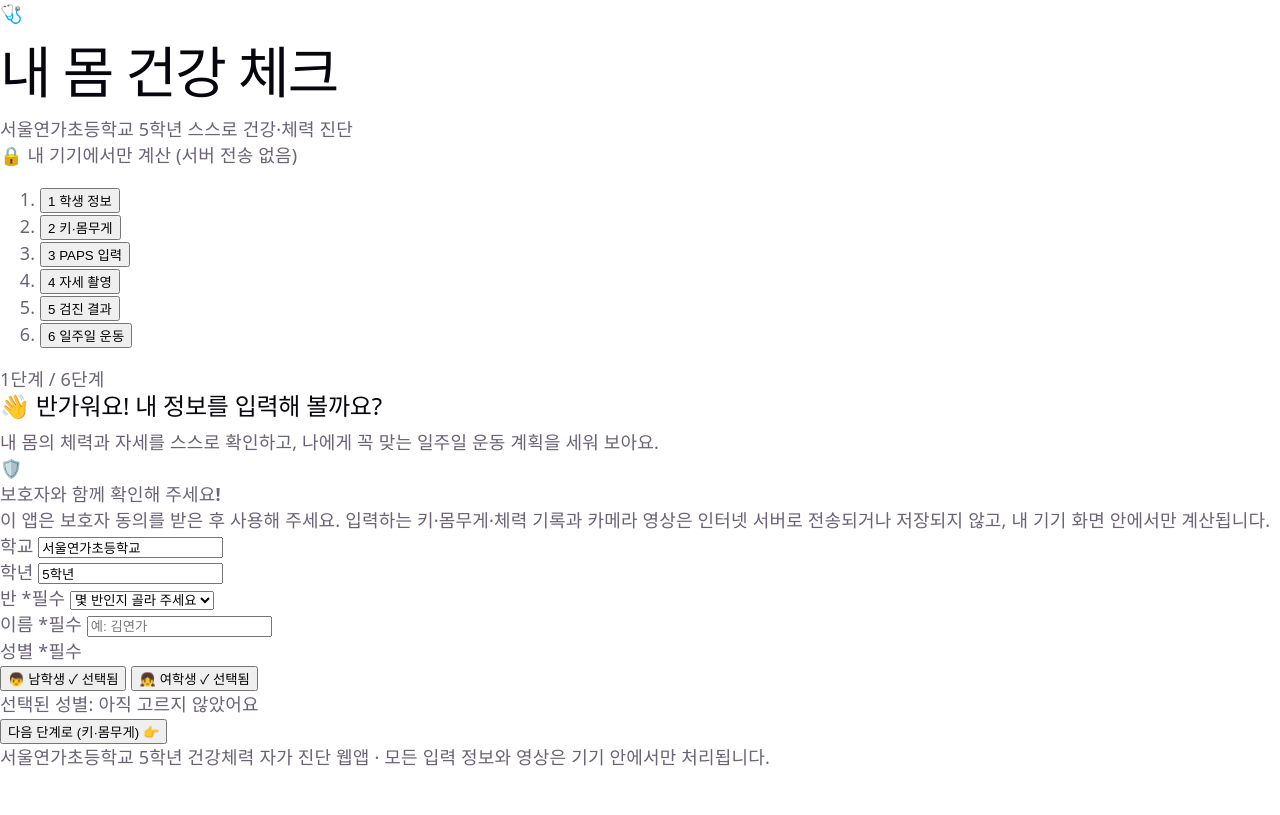
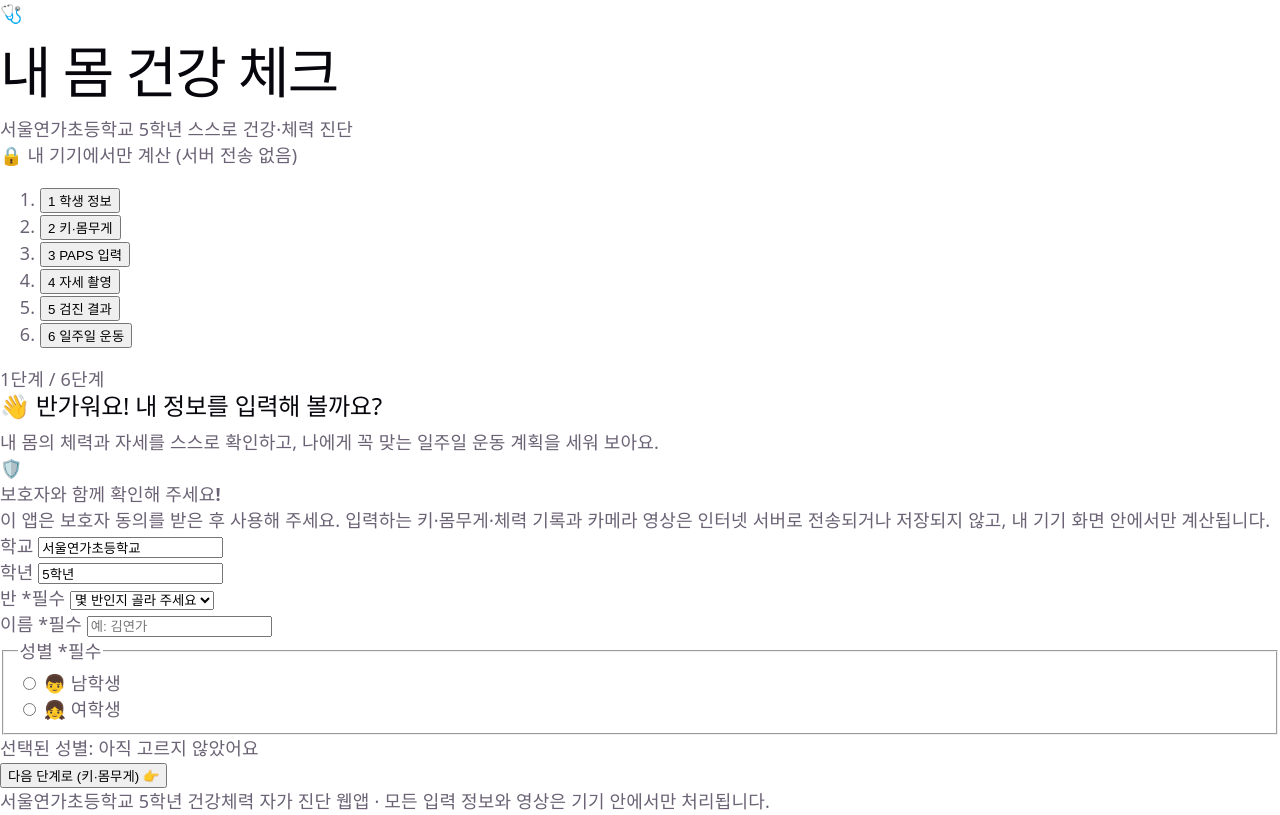
Before and after one commit to hyunjini9810-svg/final, a React (Vite) app: page / in a window 1280 px wide. Built offline with nearby package versions, Linux system fonts and the light colour scheme.

Commit message:
5차 피드백

```diff
--- a/app.js
+++ b/app.js
@@ -411,7 +411,9 @@
       item.classList.toggle("is-done", s < stepNum);
     });
 
-    if (stepNum === 2) {
+    if (stepNum === 1) {
+      restoreStep1GenderState();
+    } else if (stepNum === 2) {
       updateStepStudentBadges();
     } else if (stepNum === 3) {
       updateStepStudentBadges();
@@ -476,59 +478,64 @@
     }
   }
 
+  function syncGenderStatusUI(genderValue) {
+    const genderStatus = $("gender-status");
+    if (!genderStatus) return;
+    if (genderValue === "남") {
+      genderStatus.textContent = "선택된 성별: 남학생";
+      genderStatus.classList.add("is-chosen");
+    } else if (genderValue === "여") {
+      genderStatus.textContent = "선택된 성별: 여학생";
+      genderStatus.classList.add("is-chosen");
+    } else {
+      genderStatus.textContent = "선택된 성별: 아직 고르지 않았어요";
+      genderStatus.classList.remove("is-chosen");
+    }
+  }
+
+  function restoreStep1GenderState() {
+    const maleRadio = $("gender-male");
+    const femaleRadio = $("gender-female");
+    if (!maleRadio || !femaleRadio) return;
+    maleRadio.checked = state.student.gender === "남";
+    femaleRadio.checked = state.student.gender === "여";
+    syncGenderStatusUI(state.student.gender);
+  }
+
   function bindStep1Events() {
     const form = $("form-step-1");
     const classSelect = $("input-class");
     const nameInput = $("input-name");
-    const genderGroup = $("gender-buttons");
-    const maleBtn = $("btn-gender-male");
-    const femaleBtn = $("btn-gender-female");
-    const genderStatus = $("gender-selected-status");
+    const maleRadio = $("gender-male");
+    const femaleRadio = $("gender-female");
+    const genderStatus = $("gender-status");
+    const nextBtn = $("btn-step1-next");
+
+    if (!classSelect || !nameInput || !maleRadio || !femaleRadio || !genderStatus || !nextBtn) {
+      console.error("[1단계 초기화 오류] 필수 입력 요소를 찾지 못했습니다.", {
+        classSelect: Boolean(classSelect),
+        nameInput: Boolean(nameInput),
+        maleRadio: Boolean(maleRadio),
+        femaleRadio: Boolean(femaleRadio),
+        genderStatus: Boolean(genderStatus),
+        nextBtn: Boolean(nextBtn),
+      });
+      return;
+    }
 
     if (form) {
       form.addEventListener("submit", (e) => e.preventDefault());
     }
 
-    const selectGender = (g) => {
-      state.student.gender = g;
-      const isMale = g === "남";
-      const isFemale = g === "여";
-      maleBtn.classList.toggle("is-selected", isMale);
-      maleBtn.classList.toggle("is-unselected", isFemale);
-      femaleBtn.classList.toggle("is-selected", isFemale);
-      femaleBtn.classList.toggle("is-unselected", isMale);
-      maleBtn.setAttribute("aria-checked", isMale ? "true" : "false");
-      femaleBtn.setAttribute("aria-checked", isFemale ? "true" : "false");
-
-      if (genderStatus) {
-        genderStatus.textContent = isMale
-          ? "✅ 선택된 성별: 👦 남학생 (선택됨)"
-          : "✅ 선택된 성별: 👧 여학생 (선택됨)";
-        genderStatus.classList.add("is-chosen");
-      }
-
-      setFieldError("err-gender", null, "");
-      hideBanner($("step1-error"));
-    };
-
-    // 이벤트 위임으로 마우스 클릭 / 모바일 터치 모두 확실하게 처리
-    genderGroup.addEventListener("click", (e) => {
-      const btn = e.target.closest(".choice-btn[data-gender]");
-      if (!btn) return;
-      selectGender(btn.dataset.gender);
-    });
-
-    // 키보드 좌우 화살표 및 Enter/Space 지원 (라디오 그룹 접근성)
-    genderGroup.addEventListener("keydown", (e) => {
-      if (e.key === "ArrowLeft" || e.key === "ArrowUp") {
-        e.preventDefault();
-        selectGender("남");
-        maleBtn.focus();
-      } else if (e.key === "ArrowRight" || e.key === "ArrowDown") {
-        e.preventDefault();
-        selectGender("여");
-        femaleBtn.focus();
-      }
+    // 기본 라디오(change) 이벤트로 성별 상태 저장 및 문구 갱신
+    [maleRadio, femaleRadio].forEach((radio) => {
+      radio.addEventListener("change", () => {
+        if (!radio.checked) return;
+        state.student.gender = radio.value;
+        syncGenderStatusUI(radio.value);
+        setFieldError("err-gender", null, "");
+        hideBanner($("step1-error"));
+      });
     });
 
     classSelect.addEventListener("change", () => {
@@ -548,10 +555,11 @@
       }
     });
 
-    $("btn-step1-next").addEventListener("click", () => {
+    nextBtn.addEventListener("click", () => {
       const classNum = classSelect.value.trim();
       const name = nameInput.value.trim();
-      const gender = state.student.gender;
+      const checkedRadio = document.querySelector('input[name="gender"]:checked');
+      const gender = checkedRadio ? checkedRadio.value : state.student.gender;
 
       let firstInvalidEl = null;
 
@@ -571,7 +579,7 @@
 
       if (!gender) {
         setFieldError("err-gender", null, "성별을 선택해 주세요");
-        if (!firstInvalidEl) firstInvalidEl = maleBtn;
+        if (!firstInvalidEl) firstInvalidEl = maleRadio;
       } else {
         setFieldError("err-gender", null, "");
       }
@@ -584,6 +592,7 @@
 
       state.student.classNum = classNum;
       state.student.name = name;
+      state.student.gender = gender;
       hideBanner($("step1-error"));
 
       // 성별이 바뀐 뒤 재계산이 필요할 수 있으므로 BMI가 있으면 재판정
--- a/index.html
+++ b/index.html
@@ -11,7 +11,7 @@
       href="https://fonts.googleapis.com/css2?family=Jua&family=Noto+Sans+KR:wght@400;500;700;800&display=swap"
       rel="stylesheet"
     />
-    <link rel="stylesheet" href="style.css?v=4" />
+    <link rel="stylesheet" href="style.css?v=5" />
   </head>
   <body>
     <div class="app-shell">
@@ -162,38 +162,36 @@
                 <p id="err-name" class="field-error" role="alert" hidden></p>
               </div>
 
-              <!-- 성별 선택 버튼 -->
+              <!-- 성별 선택 (HTML 기본 라디오 버튼) -->
               <div class="field-group field-full">
-                <span class="field-label">성별 <span class="required-dot">*필수</span></span>
-                <div class="gender-buttons" id="gender-buttons" role="radiogroup" aria-label="성별 선택">
-                  <button
-                    type="button"
-                    class="choice-btn"
-                    id="btn-gender-male"
-                    data-gender="남"
-                    role="radio"
-                    aria-checked="false"
-                  >
-                    <span class="choice-emoji" aria-hidden="true">👦</span>
-                    <span>남학생</span>
-                    <span class="choice-check" aria-hidden="true">✓ 선택됨</span>
-                  </button>
-                  <button
-                    type="button"
-                    class="choice-btn"
-                    id="btn-gender-female"
-                    data-gender="여"
-                    role="radio"
-                    aria-checked="false"
-                  >
-                    <span class="choice-emoji" aria-hidden="true">👧</span>
-                    <span>여학생</span>
-                    <span class="choice-check" aria-hidden="true">✓ 선택됨</span>
-                  </button>
-                </div>
-                <p id="gender-selected-status" class="gender-status-pill">
-                  선택된 성별: 아직 고르지 않았어요
-                </p>
+                <fieldset class="gender-group" id="gender-group">
+                  <legend class="field-label">성별 <span class="required-dot">*필수</span></legend>
+
+                  <div class="gender-options">
+                    <div class="gender-option">
+                      <input
+                        type="radio"
+                        id="gender-male"
+                        name="gender"
+                        value="남"
+                        class="gender-input"
+                      />
+                      <label for="gender-male" class="gender-btn">👦 남학생</label>
+                    </div>
+
+                    <div class="gender-option">
+                      <input
+                        type="radio"
+                        id="gender-female"
+                        name="gender"
+                        value="여"
+                        class="gender-input"
+                      />
+                      <label for="gender-female" class="gender-btn">👧 여학생</label>
+                    </div>
+                  </div>
+                </fieldset>
+                <span id="gender-status" class="gender-status-pill">선택된 성별: 아직 고르지 않았어요</span>
                 <p id="err-gender" class="field-error" role="alert" hidden></p>
               </div>
             </form>
@@ -603,8 +601,8 @@
     </div>
 
     <!-- 기준표 데이터 파일 (선생님께서 이 파일을 수정하여 기준 변경 가능) -->
-    <script src="standards.js?v=4"></script>
+    <script src="standards.js?v=5"></script>
     <!-- 메인 앱 로직 -->
-    <script src="app.js?v=4"></script>
+    <script src="app.js?v=5"></script>
   </body>
 </html>
--- a/style.css
+++ b/style.css
@@ -347,15 +347,42 @@ body {
   pointer-events: none;
 }
 
-.gender-buttons {
+.gender-group {
+  border: none;
+  padding: 0;
+  margin: 0;
+  min-width: 0;
+}
+
+.gender-group legend {
+  padding: 0;
+  margin-bottom: 8px;
+}
+
+.gender-options {
   display: grid;
   grid-template-columns: repeat(2, minmax(0, 1fr));
   gap: 14px;
 }
 
-.choice-btn {
+.gender-option {
   position: relative;
-  z-index: 1;
+}
+
+/* 라디오 input은 시각적으로만 숨기고 label 영역 안에 두어 키보드 접근성을 유지 */
+.gender-input {
+  position: absolute;
+  opacity: 0;
+  left: 16px;
+  top: 50%;
+  transform: translateY(-50%);
+  width: 20px;
+  height: 20px;
+  margin: 0;
+  pointer-events: none;
+}
+
+.gender-btn {
   min-height: 70px;
   border: 2.5px solid var(--border);
   border-radius: var(--radius-md);
@@ -367,62 +394,31 @@ body {
   display: flex;
   align-items: center;
   justify-content: center;
-  gap: 10px;
+  gap: 8px;
   cursor: pointer;
-  touch-action: manipulation;
-  transition: transform 0.12s ease, box-shadow 0.15s ease;
+  user-select: none;
 }
 
-.choice-btn * {
-  pointer-events: none;
-}
-
-.choice-btn:hover {
+.gender-btn:hover {
   border-color: var(--primary);
   background: #eff6ff;
 }
 
-.choice-btn:focus-visible {
-  outline: 3px solid var(--primary);
-  outline-offset: 2px;
+.gender-input:checked + .gender-btn {
+  border-color: #2563eb;
+  background: #dbeafe;
+  color: #1d4ed8;
+  box-shadow: 0 0 0 3px rgba(37, 99, 235, 0.25);
 }
 
-.choice-btn.is-unselected {
-  opacity: 0.72;
+.gender-input:checked + .gender-btn::before {
+  content: "✓ ";
+  font-weight: 900;
 }
 
-.choice-btn.is-selected,
-.choice-btn.is-selected:hover {
-  border: 3px solid #1e40af;
-  background: linear-gradient(135deg, #2563eb, #1d4ed8);
-  color: #ffffff;
-  opacity: 1;
-  box-shadow: 0 8px 20px rgba(37, 99, 235, 0.32);
-  transform: translateY(-2px);
-}
-
-.choice-btn.is-selected span:not(.choice-check) {
-  color: #ffffff;
-}
-
-.choice-emoji {
-  font-size: 1.7rem;
-}
-
-.choice-check {
-  display: none;
-  padding: 4px 10px;
-  border-radius: 999px;
-  background: #ffffff;
-  color: #1d4ed8;
-  font-size: 0.85rem;
-  font-weight: 900;
-  align-items: center;
-  justify-content: center;
-}
-
-.choice-btn.is-selected .choice-check {
-  display: inline-flex;
+.gender-input:focus-visible + .gender-btn {
+  outline: 3px solid #1d4ed8;
+  outline-offset: 2px;
 }
 
 .gender-status-pill {
@@ -1440,6 +1436,7 @@ body {
     padding: 18px 16px;
   }
   .form-grid,
+  .gender-options,
   .paps-inputs-row,
   .captured-previews,
   .posture-result-columns,
```
